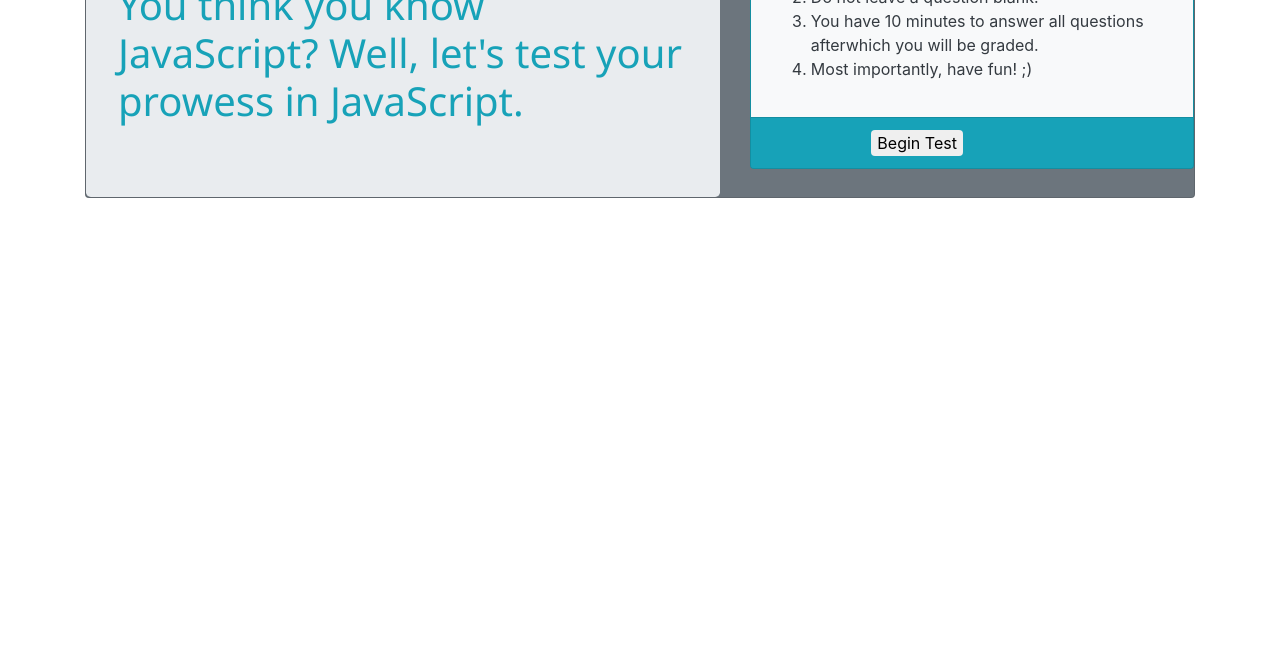
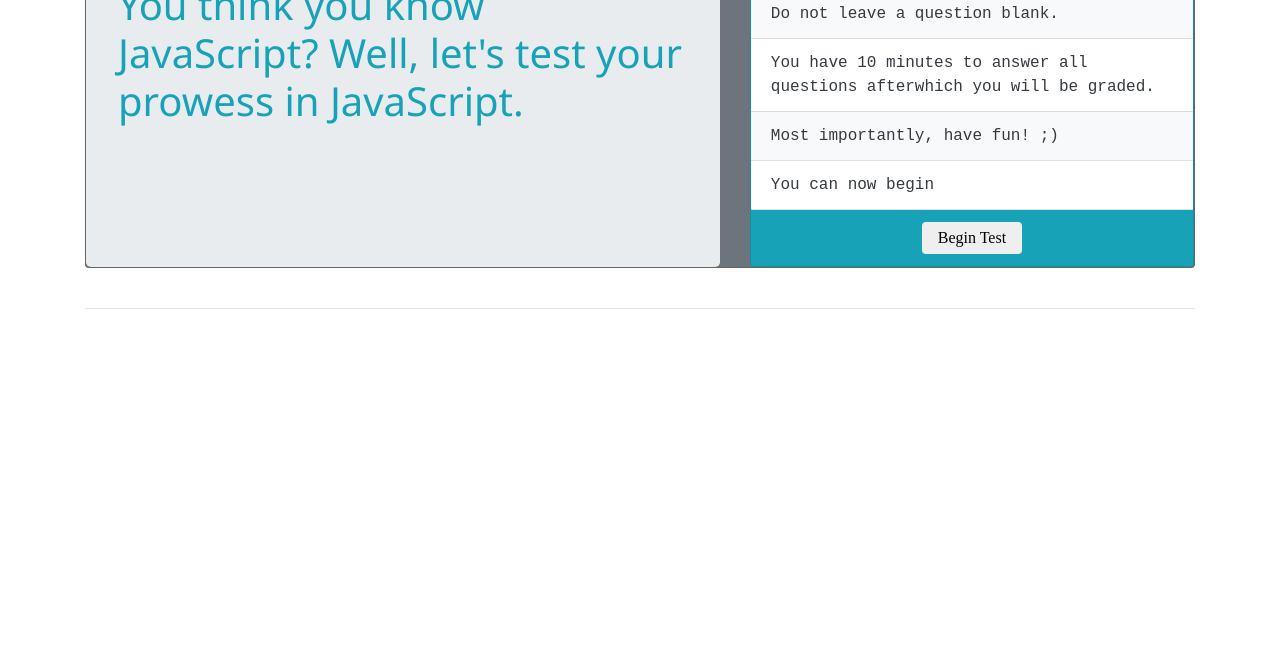
Before and after one commit to isnakolah/quiz-board, a plain HTML site: page index.html in a window 1280 px wide. Shown: the part 132-800 px from the top of the page. Drawn offline with nearby package versions, Linux system fonts and the light colour scheme.

Commit message:
add the click functio

```diff
--- a/css/styles.css
+++ b/css/styles.css
@@ -2,6 +2,7 @@
   font-family: 'Segoe UI', Tahoma, Geneva, Verdana, sans-serif;
   font-size: 29px;
   margin: 0%;
+  height: 100%;
 }
 .quiz:hover {
   text-decoration: underline;
@@ -18,10 +19,35 @@
   text-align: center;
   display: inline-block;
   text-decoration: none;
-  margin-left: 25%;
-
+  font-size: 16px;
+  height: 32px;
+  width: 100px;
+  margin: 0 auto;
+  position: relative;
+  top: 50%;
+  font-family: serif;
 }
 .start:hover {
   background-color: rgb(70, 68, 64);
   color: white;
 }
+.card-footer {
+  text-align: center;
+}
+.list-group-flush {
+  margin: 0;
+  padding: 0;
+  border: 0;
+}
+ol {
+  border: 0;
+  margin: 0;
+  margin-bottom: 0;
+  padding-left: 0;
+}
+.col-md-5 {
+  height: 100%;
+}
+li {
+  font-family: monospace;
+}
--- a/index.html
+++ b/index.html
@@ -23,12 +23,13 @@
                         <div class="card-header bg-info text-dark">
                             <h2>The rules are simple;</h2>
                         </div>
-                        <div class="card-body bg-light">
+                        <div class="card-body bg-light list-group list-group-flush">
                             <ol>
-                                <li class="">Do not cheat.</li>
-                                <li>Do not leave a question blank.</li>
-                                <li>You have 10 minutes to answer all questions afterwhich you will be graded.</li>
-                                <li>Most  importantly, have fun! ;)</li>
+                                <li class="list-group-item">Do not cheat.</li>
+                                <li class="list-group-item bg-light">Do not leave a question blank.</li>
+                                <li class="list-group-item">You have 10 minutes to answer all questions afterwhich you will be graded.</li>
+                                <li class="list-group-item bg-light">Most  importantly, have fun! ;)</li>
+                                <li class="list-group-item">You can now begin</li>
                             </ol>
                         </div>
                         <div class="card-footer bg-info text-light">
@@ -37,9 +38,12 @@
                     </div>
                 </div>
             </div>
+        </div><br>
+        <!--This section only appears after you have clicked the begin button-->
+        <div class="questions">
+            <hr>
 
         </div>
-
     </div>
 
 </body>
```
